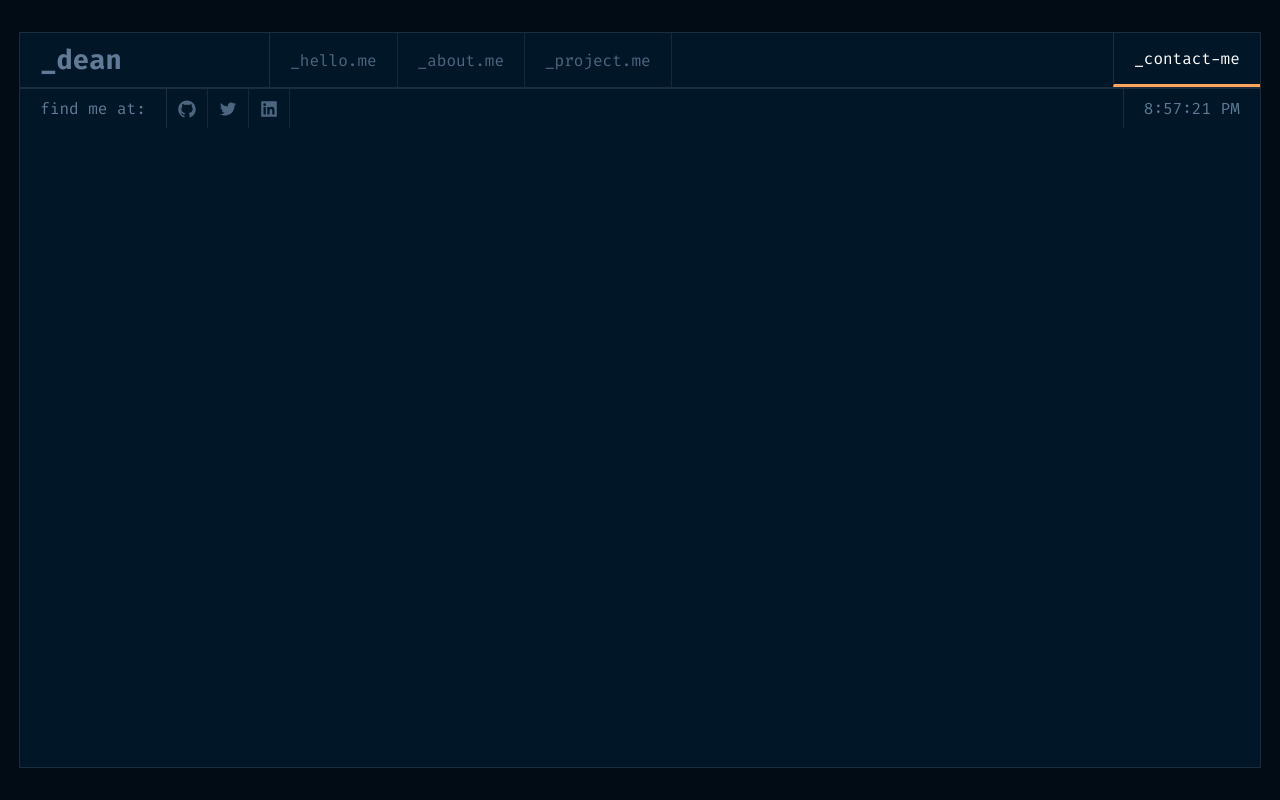
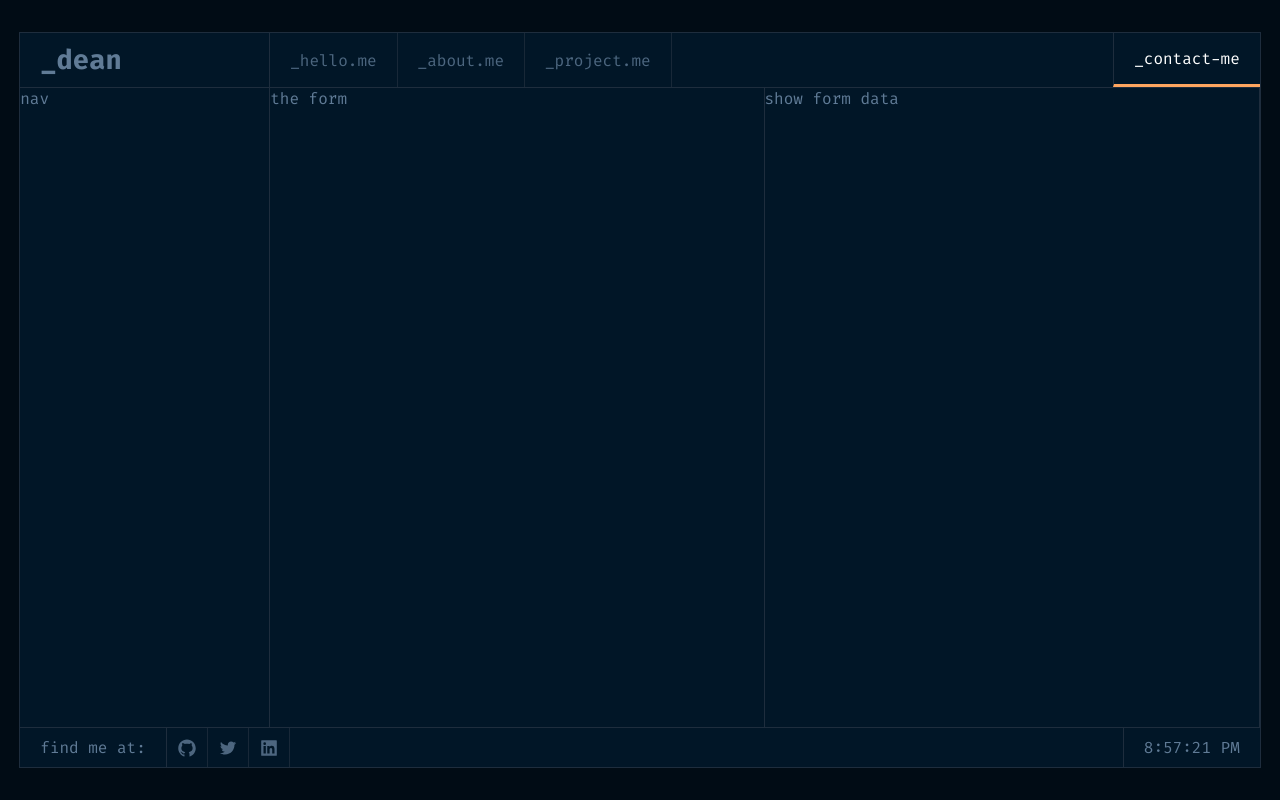
Before and after one commit to Toba-dean/portfolio, a React (Create React App) app in the folder client/: page /contact in a window 1280 px wide. Built offline with nearby package versions, Linux system fonts and the light colour scheme.

Commit message:
starting the contact page

```diff
--- a/client/src/App.js
+++ b/client/src/App.js
@@ -2,7 +2,7 @@ import { Routes, Route } from "react-router-dom";
 
 import './App.css';
 import { Footer, NavBar } from './component';
-import { Home, About, Projects } from "./pages";
+import { Home, About, Projects, Contact } from "./pages";
 
 function App() {
   return (
@@ -13,6 +13,7 @@ function App() {
         <Route path="/" element={<Home />} />
         <Route path="/about/*" element={<About />} />
         <Route path="/project" element={<Projects />} />
+        <Route path="/contact" element={<Contact />} />
       </Routes>
 
       <Footer />
--- /dev/null
+++ b/client/src/pages/contact/contact.styles.scss
@@ -0,0 +1,24 @@
+.contact {
+  display: grid;
+  grid-template-columns: 250px repeat(2, 1fr);
+  position: relative;
+  border-right: 1px solid #1E2D3D;
+
+  // &::before {
+  //   content: " ";
+  //   position: absolute;
+  //   width: 19.5px;
+  //   height: 7px;
+  //   top: 3px;
+  //   right: -23px;
+  //   background-color: #607B96;
+  // }
+
+  .contact_info {
+    border-right: 1px solid #1E2D3D;
+  }
+
+  .contact_form {
+    border-right: 1px solid #1E2D3D;
+  }
+}
--- /dev/null
+++ b/client/src/pages/contact/index.jsx
@@ -0,0 +1,21 @@
+import "./contact.styles.scss";
+
+const Contact = () => {
+  return (
+    <div className="contact">
+      <div className="contact_info">
+        nav
+      </div>
+
+      <div className="contact_form">
+        the form
+      </div>
+
+      <div className="contact_val">
+        show form data
+      </div>
+    </div>
+  )
+}
+
+export default Contact
--- a/client/src/pages/index.js
+++ b/client/src/pages/index.js
@@ -1,3 +1,4 @@
 export { default as Home } from "./home";
 export { default as About } from "./about";
 export { default as Projects } from "./projects";
+export { default as Contact } from "./contact";
```
